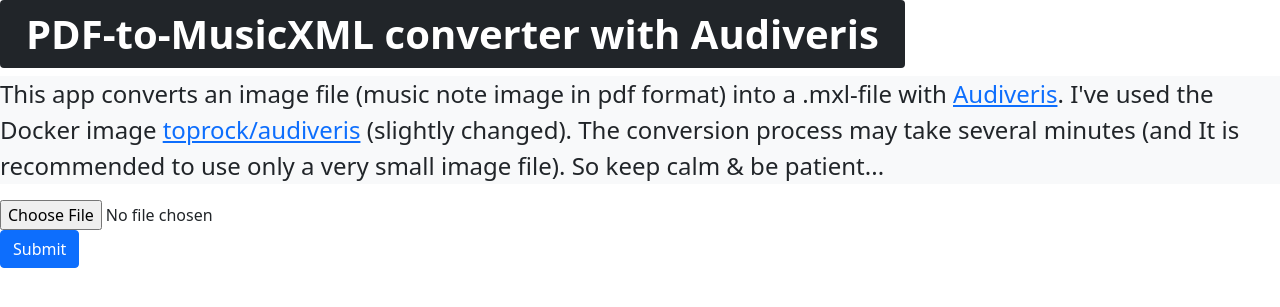
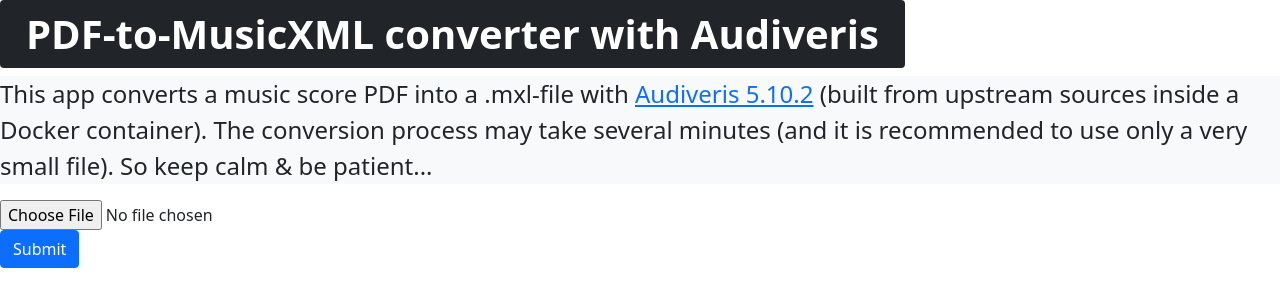
Before and after one commit to NbtKmy/pdf-to-mxl-converter, a Flask app: page / in a window 1280 px wide. Shown: the top 307 px of the page. Run offline with Flask 2, Linux system fonts and the light colour scheme; some libraries are stand-ins or nearby versions.

Commit message:
Make the audiveris/flask stack run end-to-end again
- audiveris.dockerfile: add CMD ["sleep", "infinity"] so the
  sidecar container stays alive; the eclipse-temurin base does
  not auto-launch a long-running shell the way the old alpine
  base did, and main.py relies on the audiveris container being
  up to docker-exec into.
- requirements.txt: bump docker 5.0.3 -> 7.1.0. The old version
  emits "Not supported URL scheme http+docker" with urllib3 2.x,
  which broke flask -> docker -> audiveris exec_run completely.
- docker-compose.yml: drop the obsolete `version: "3"` key (Compose
  v2 ignores it and warns).
- src/templates/index.html: align the page copy with the README
  (drop toprock/audiveris reference, mention Audiveris 5.10.2).

Verified: GET / returns 200 with the upload form, and a python
exec via docker SDK runs `Audiveris -version` inside the
audiveris container and reports 5.10.2 / Java 25 / Tesseract
5.5.1.

Co-Authored-By: Claude Opus 4.7 (1M context) <noreply@anthropic.com>

```diff
--- a/docker-compose.yml
+++ b/docker-compose.yml
@@ -1,4 +1,3 @@
-version: "3"
 services:
     web:
         container_name: flask
--- a/requirements.txt
+++ b/requirements.txt
@@ -4,4 +4,4 @@ Jinja2==3.0.2
 MarkupSafe==2.0.1
 Werkzeug==2.0.2
 WTForms==2.3.3
-docker==5.0.3
+docker==7.1.0
--- a/src/templates/index.html
+++ b/src/templates/index.html
@@ -8,7 +8,7 @@
    <body>
       <div>
          <h1 class="badge bg-dark text-wrap fs-1">PDF-to-MusicXML converter with Audiveris</h1>
-         <p class="bg-light text-wrap fs-4">This app converts an image file (music note image in pdf format) into a .mxl-file with <a href='https://github.com/Audiveris/audiveris'>Audiveris</a>. I've used the Docker image <a href='https://hub.docker.com/r/toprock/audiveris'>toprock/audiveris</a> (slightly changed). The conversion process may take several minutes (and It is recommended to use only a very small image file). So keep calm & be patient...</p>
+         <p class="bg-light text-wrap fs-4">This app converts a music score PDF into a .mxl-file with <a href='https://github.com/Audiveris/audiveris'>Audiveris 5.10.2</a> (built from upstream sources inside a Docker container). The conversion process may take several minutes (and it is recommended to use only a very small file). So keep calm & be patient...</p>
       </div>
 
       <form method="POST" action="/" enctype="multipart/form-data">
```
Also changed, not shown: 1 other file.
